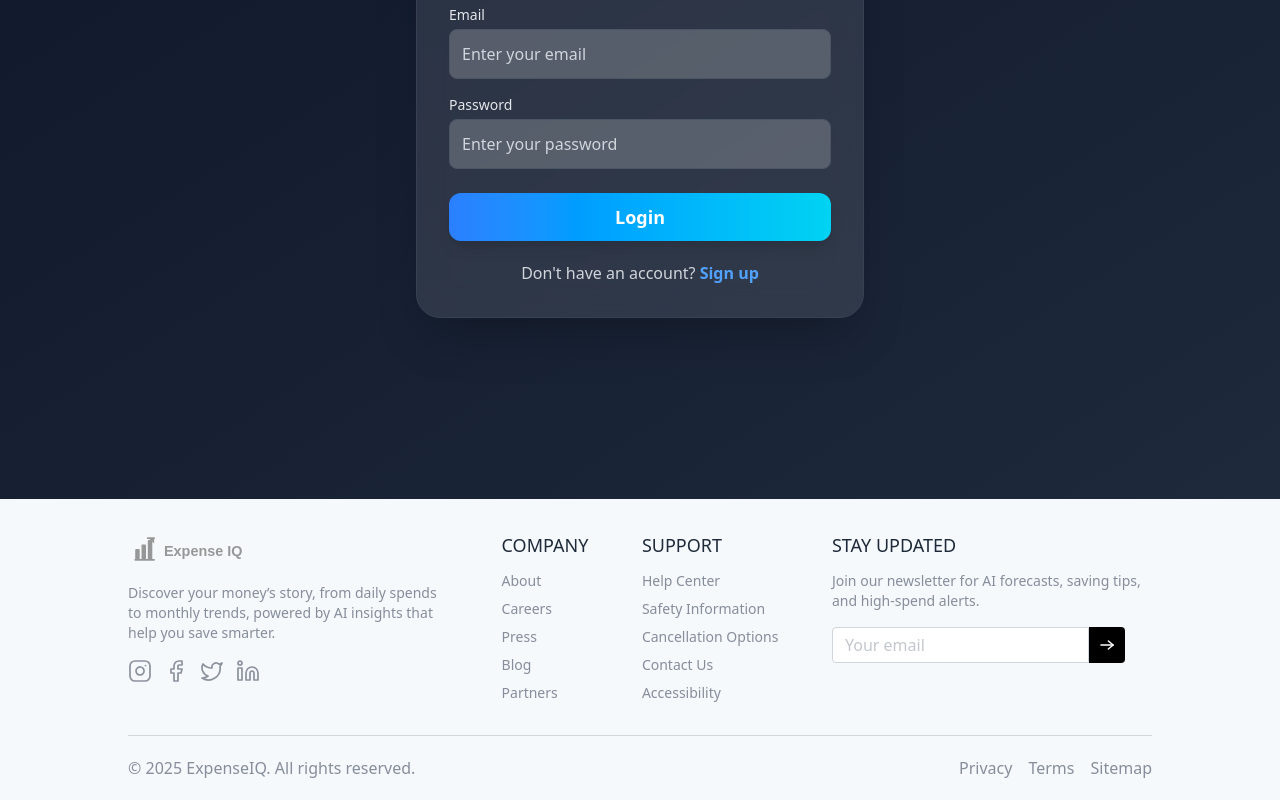
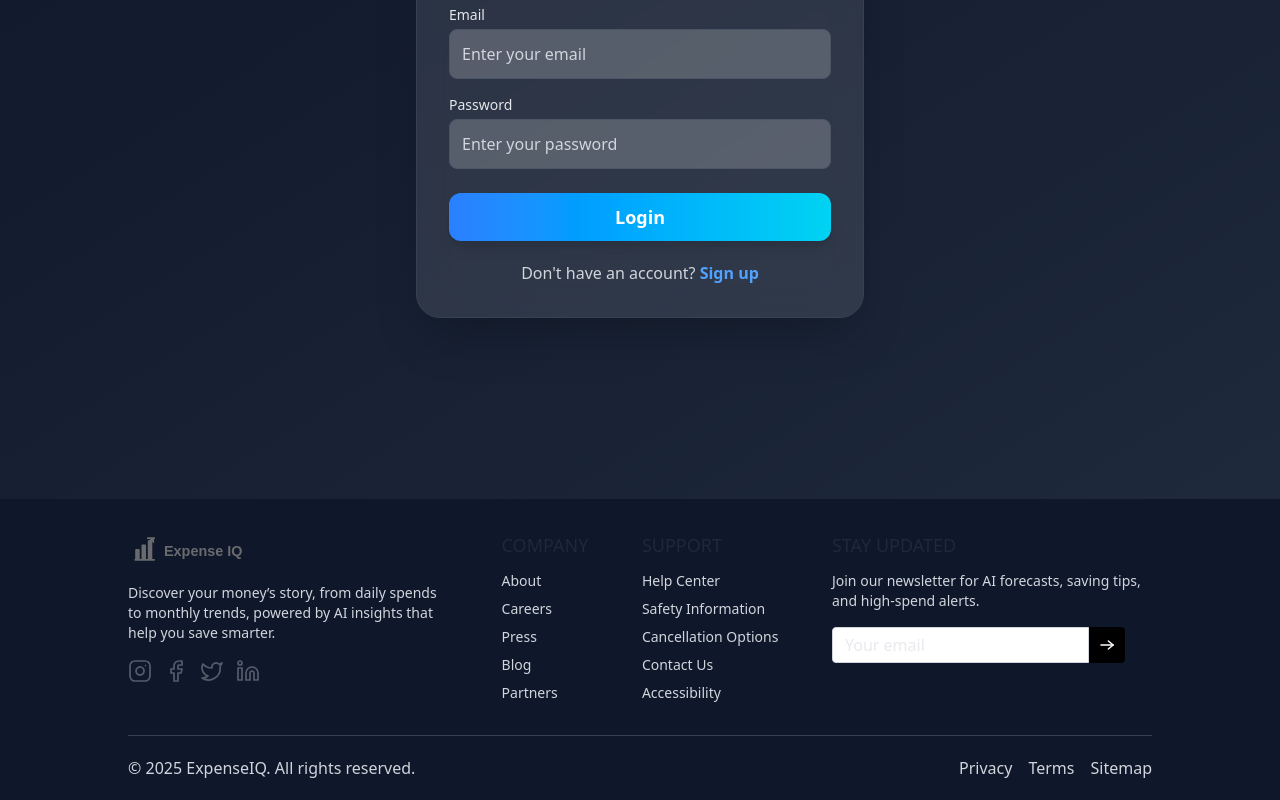
Before and after one commit to RameshKumar077/Expenses, a React (Vite) app in the folder client1/: page /login in a window 1280 px wide. Shown: the part 301-1101 px from the top of the page. Built offline with nearby package versions, Linux system fonts and the light colour scheme; no server answers.

Commit message:
Updated files

```diff
--- a/client1/src/components/AddTransactionModal.jsx
+++ b/client1/src/components/AddTransactionModal.jsx
@@ -44,7 +44,7 @@ export default function AddTransactionModal({ onClose, onAdded }) {
                     onChange={handleChange}
                     name="title"
                     placeholder="Title (Cinema)"
-                    className="w-full p-2 rounded bg-gray-800 mb-2 text-sm"
+                    className="w-full p-2 rounded bg-gray-500 mb-2 text-sm"
                     type="text"
                     value={form.title}
                     required
@@ -53,14 +53,14 @@ export default function AddTransactionModal({ onClose, onAdded }) {
                     onChange={handleChange}
                     name="amount"
                     placeholder="Amount"
-                    className="w-full p-2 rounded bg-gray-800 mb-2 text-sm"
+                    className="w-full p-2 rounded bg-gray-600 mb-2 text-sm"
                     type="number"
                     value={form.amount}
                     min="0.01"
                     step="0.01"
                     required
                 />
-                <input onChange={handleChange} name="date" type="date" className="w-full p-2 rounded bg-gray-800 mb-3 text-sm" value={form.date} required />
+                <input onChange={handleChange} name="date" type="date" className="w-full p-2 rounded bg-gray-500 mb-3 text-sm" value={form.date} required />
 
                 <select onChange={handleChange} name="type" className="w-full p-2 rounded bg-gray-800 mb-3 text-sm">
                     <option value="expense">Expense</option>
--- a/client1/src/hero/Footer.jsx
+++ b/client1/src/hero/Footer.jsx
@@ -3,9 +3,9 @@ import { assets } from '../assets/assets'
 
 const Footer = () => {
     return (
-        <div className='bg-[#F6F9FC] text-gray-500/80 pt-8 px-6 md:px-16 lg:px-24 xl:px-32'>
+        <div className='bg-[#0F172A] text-gray-300 pt-8 px-6 md:px-16 lg:px-24 xl:px-32'>
             <div className='flex flex-wrap justify-between gap-12 md:gap-6'>
-                <div className='max-w-80'>
+                <div className='max-w-80 w-full md:w-auto'>
                     <img src={assets.logo} alt="logo" className='mb-4 h-8 md:h-9 invert opacity-80' />
                     <p className='text-sm'>
                         Discover your money’s story, from daily spends to monthly trends, powered by AI insights that help you save smarter.
@@ -18,7 +18,7 @@ const Footer = () => {
                     </div>
                 </div>
 
-                <div>
+                <div className='w-full md:w-auto'>
                     <p className='font-playfair text-lg text-gray-800'>COMPANY</p>
                     <ul className='mt-3 flex flex-col gap-2 text-sm'>
                         <li><a href="#">About</a></li>
@@ -29,7 +29,7 @@ const Footer = () => {
                     </ul>
                 </div>
 
-                <div>
+                <div className='w-full md:w-auto'>
                     <p className='font-playfair text-lg text-gray-800'>SUPPORT</p>
                     <ul className='mt-3 flex flex-col gap-2 text-sm'>
                         <li><a href="#">Help Center</a></li>
@@ -40,7 +40,7 @@ const Footer = () => {
                     </ul>
                 </div>
 
-                <div className='max-w-80'>
+                <div className='max-w-80 w-full md:w-auto'>
                     <p className='font-playfair text-lg text-gray-800'>STAY UPDATED</p>
                     <p className='mt-3 text-sm'>
                         Join our newsletter for AI forecasts, saving tips, and high-spend alerts.
@@ -53,8 +53,8 @@ const Footer = () => {
                     </div>
                 </div>
             </div>
-            <hr className='border-gray-300 mt-8' />
-            <div className='flex flex-col md:flex-row gap-2 items-center justify-between py-5'>
+            <hr className='border-gray-700 mt-8' />
+            <div className='flex flex-col md:flex-row gap-2 items-center justify-between py-5 text-gray-300'>
                 <p>© {new Date().getFullYear()} ExpenseIQ. All rights reserved.</p>
                 <ul className='flex items-center gap-4'>
                     <li><a href="#">Privacy</a></li>
--- a/client1/src/pages/Login.jsx
+++ b/client1/src/pages/Login.jsx
@@ -1,10 +1,11 @@
 
 import API from "../services/api";
-import React from "react";
+import React, { useState } from "react";
 import { useNavigate } from "react-router-dom";
 
 export default function Login() {
     const navigate = useNavigate();
+    const [loading, setLoading] = useState(false);
     const handleLogin = async (e) => {
         e.preventDefault();
 
@@ -12,6 +13,7 @@ export default function Login() {
         const payload = Object.fromEntries(formData);
 
         try {
+            setLoading(true);
             const { data } = await API.post("/auth/login", payload);
 
             // token save करो
@@ -32,6 +34,8 @@ export default function Login() {
         } catch (err) {
             console.log("Login error:", err);
             alert("Login failed, check credentials!");
+        } finally {
+            setLoading(false);
         }
     };
 
@@ -66,8 +70,22 @@ export default function Login() {
                     />
                 </div>
 
-                <button type="submit" className="bg-gradient-to-r from-blue-500 to-cyan-400 hover:from-blue-600 hover:to-cyan-500 text-white font-bold py-2.5 w-full rounded-xl shadow-lg transition-all text-lg mb-3">
-                    Login
+                <button
+                    type="submit"
+                    disabled={loading}
+                    className={`bg-gradient-to-r from-blue-500 to-cyan-400 hover:from-blue-600 hover:to-cyan-500 text-white font-bold py-2.5 w-full rounded-xl shadow-lg transition-all text-lg mb-3 ${loading ? 'opacity-70 cursor-not-allowed' : ''}`}
+                >
+                    {loading ? (
+                        <div className="flex items-center justify-center gap-2">
+                            <svg className="animate-spin h-5 w-5 text-white" xmlns="http://www.w3.org/2000/svg" fill="none" viewBox="0 0 24 24">
+                                <circle className="opacity-25" cx="12" cy="12" r="10" stroke="currentColor" strokeWidth="4"></circle>
+                                <path className="opacity-75" fill="currentColor" d="M4 12a8 8 0 018-8v4a4 4 0 00-4 4H4z"></path>
+                            </svg>
+                            <span>Logging in...</span>
+                        </div>
+                    ) : (
+                        'Login'
+                    )}
                 </button>
 
                 <div className="text-center mt-2">
--- a/client1/src/pages/Signup.jsx
+++ b/client1/src/pages/Signup.jsx
@@ -1,9 +1,10 @@
 import API from "../services/api";
-import React from "react";
+import React, { useState } from "react";
 import { useNavigate } from "react-router-dom";
 
 export default function Signup() {
     const navigate = useNavigate();
+    const [loading, setLoading] = useState(false);
     const handleSignup = async (e) => {
         e.preventDefault();
 
@@ -11,6 +12,7 @@ export default function Signup() {
         const payload = Object.fromEntries(formData);
 
         try {
+            setLoading(true);
             await API.post("/auth/signup", payload);
 
             // Auto-login after signup so UI shows name immediately
@@ -38,6 +40,8 @@ export default function Signup() {
         } catch (err) {
             console.log("Signup error:", err);
             alert("Signup failed, maybe email already used!");
+        } finally {
+            setLoading(false);
         }
     };
 
@@ -68,8 +72,22 @@ export default function Signup() {
                     required
                 />
 
-                <button type="submit" className="bg-black text-white p-2 w-full rounded-lg">
-                    Signup
+                <button
+                    type="submit"
+                    disabled={loading}
+                    className={`bg-black text-white p-2 w-full rounded-lg ${loading ? 'opacity-70 cursor-not-allowed' : ''}`}
+                >
+                    {loading ? (
+                        <div className="flex items-center justify-center gap-2">
+                            <svg className="animate-spin h-5 w-5 text-white" xmlns="http://www.w3.org/2000/svg" fill="none" viewBox="0 0 24 24">
+                                <circle className="opacity-25" cx="12" cy="12" r="10" stroke="currentColor" strokeWidth="4"></circle>
+                                <path className="opacity-75" fill="currentColor" d="M4 12a8 8 0 018-8v4a4 4 0 00-4 4H4z"></path>
+                            </svg>
+                            <span>Creating account...</span>
+                        </div>
+                    ) : (
+                        'Signup'
+                    )}
                 </button>
             </form>
         </div>
```
